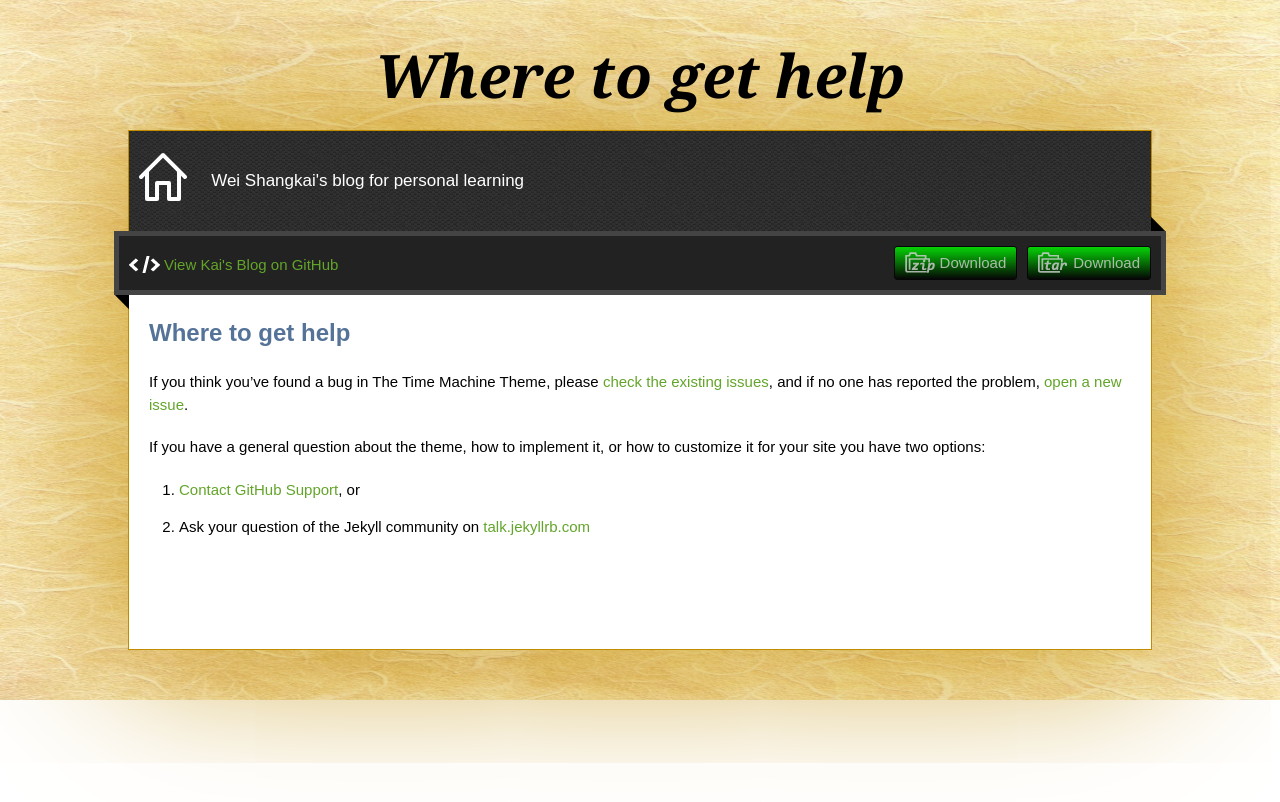
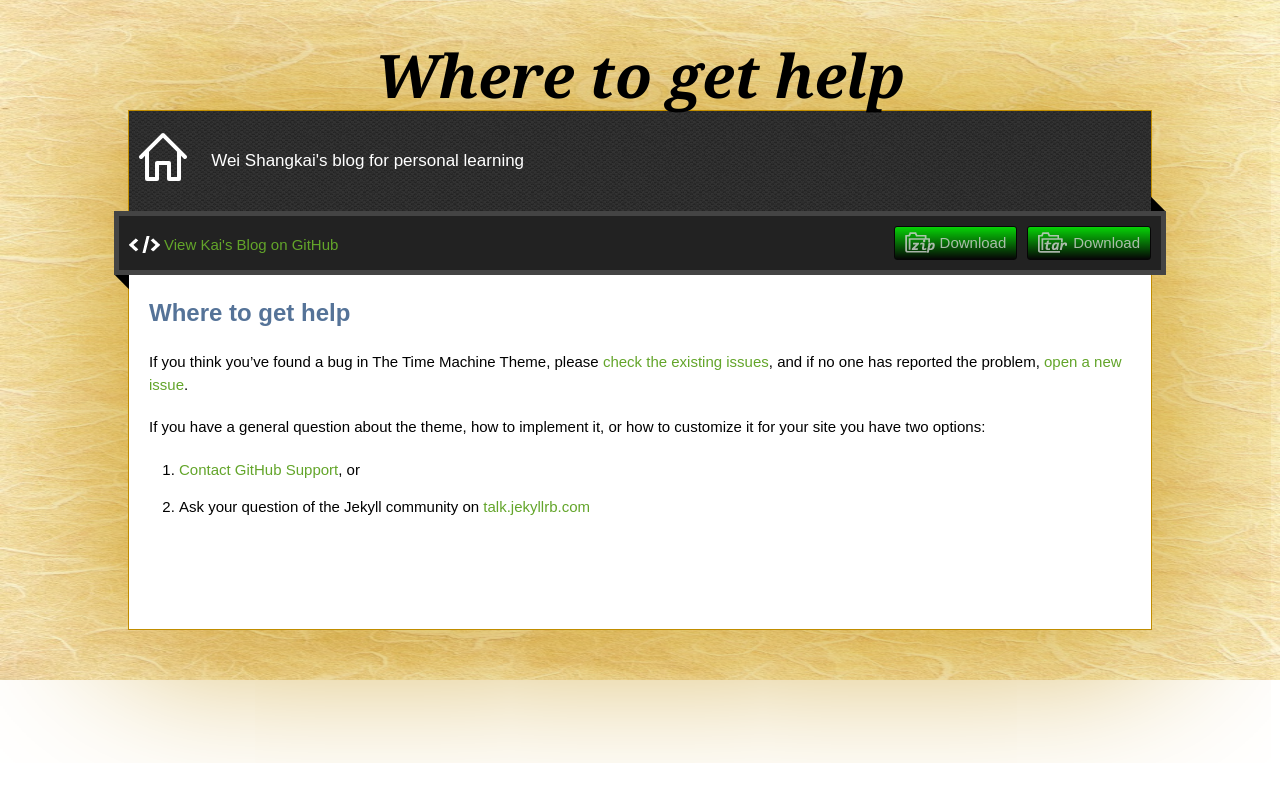
Before and after one commit to weishangkai/weishangkai.github.io, a Jekyll site: the page built from docs/SUPPORT.md, in a window 1280 px wide. Shown: the top 802 px of the page. Built offline with Jekyll 4.4.1, drawn with Linux system fonts in a browser that asks for light colours; our own code applies the rules of GitHub Pages for plain Markdown files; comment, search, counter and statistics services are not loaded.

Commit message:
调整样式

```diff
--- a/_sass/jekyll-theme-time-machine.scss
+++ b/_sass/jekyll-theme-time-machine.scss
@@ -36,7 +36,7 @@
 }
 
 h1.title {
-  margin: 30px 20px 10px;
+  margin: 30px 20px -10px;
   font-size: 60px;
   font-weight: bold;
   font-style: italic;
@@ -45,10 +45,11 @@
 }
 
 h6.title {
-  margin: 10px 10px 10px;
+  margin: 0px;
   font-size: 24px;
   font-weight: 200;
   text-align: center;
+  color: #6b6b84;
 }
 
 .wrapper {
```
